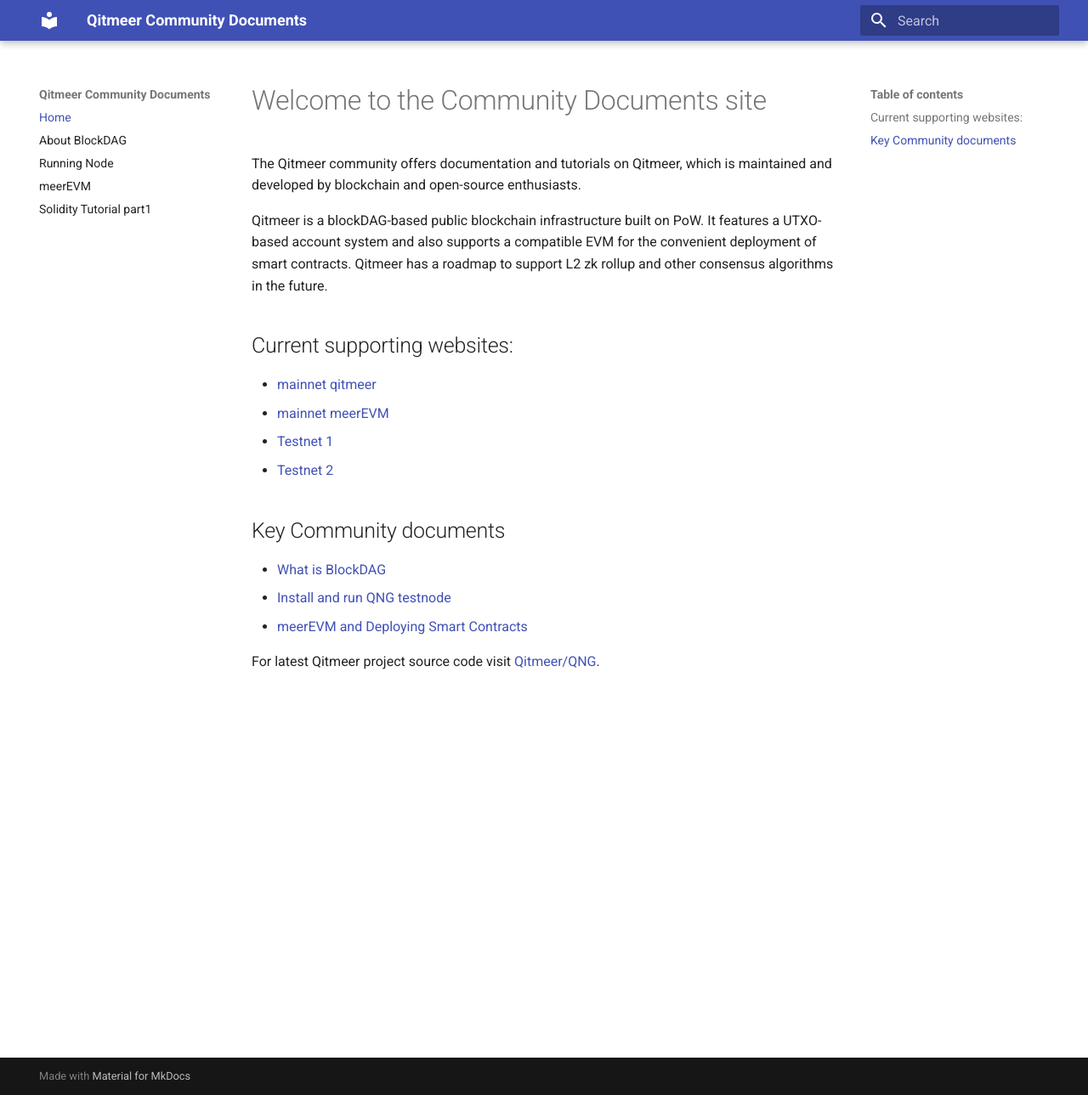
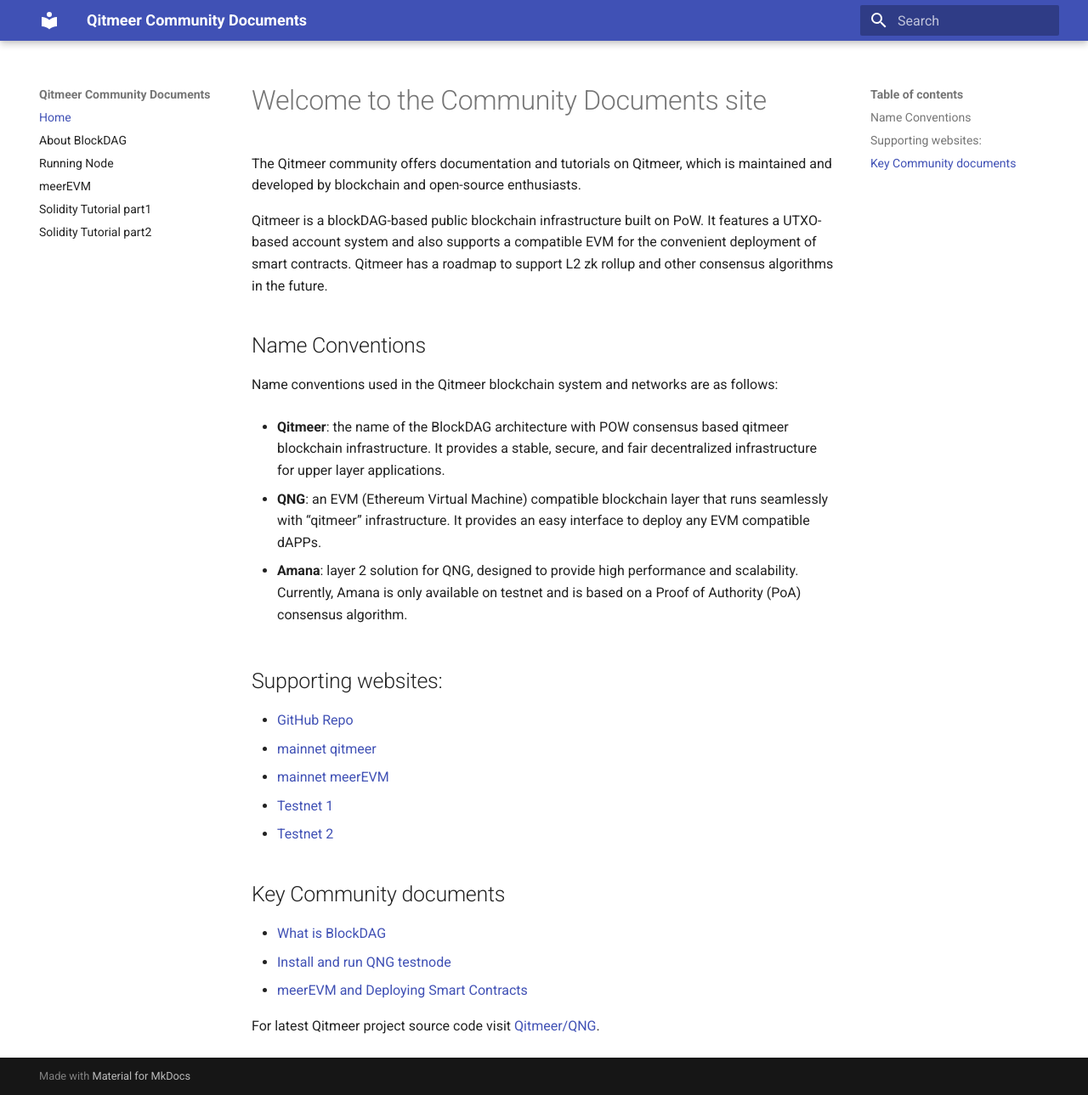
Before and after one commit to Qitmeer/community_docs, an MkDocs documentation site: the page built from docs/index.md, in a window 1280 px wide and 1289 px high. Shown: the whole window at 85% size. Built offline with MkDocs 1.6.1 and Material for MkDocs 9.7.7, drawn with Linux system fonts in a browser that asks for light colours.

Commit message:
qitmeer name convention
adding name conventions and solidity tutorial part2

```diff
--- a/docs/index.md
+++ b/docs/index.md
@@ -3,8 +3,19 @@
 
 Qitmeer is a blockDAG-based public blockchain infrastructure built on PoW. It features a UTXO-based account system and also supports a compatible EVM for the convenient deployment of smart contracts. Qitmeer has a roadmap to support L2 zk rollup and other consensus algorithms in the future.
 
-## Current supporting websites:
+## Name Conventions
 
+Name conventions used in the Qitmeer blockchain system and networks are as follows:
+
+* **Qitmeer**: the name of the BlockDAG architecture with POW consensus based qitmeer blockchain infrastructure. It provides a stable, secure, and fair decentralized infrastructure for upper layer applications.
+
+* **QNG**: an EVM (Ethereum Virtual Machine) compatible blockchain layer that runs seamlessly with “qitmeer” infrastructure. It provides an easy interface to deploy any EVM compatible dAPPs.
+
+* **Amana**: layer 2 solution for QNG, designed to provide high performance and scalability. Currently, Amana is only available on testnet and is based on a Proof of Authority (PoA) consensus algorithm.
+
+## Supporting websites:
+
+* [GitHub Repo](https://github.com/Qitmeer/qng)
 * [mainnet qitmeer](https://meerscan.io)
 * [mainnet meerEVM](https://evm.meerscan.io)
 * [Testnet 1](https://testnet.meerscan.io)
--- a/mkdocs.yml
+++ b/mkdocs.yml
@@ -5,5 +5,7 @@
   - Running Node: Installation_Running_qng_node.md
   - meerEVM: meerEVM_deploying_SmartContracts.md
   - Solidity Tutorial part1: solidity_tutorial_basics_part_1.md
+  - Solidity Tutorial part2: solidity_tutorial_basics_part_2.md
+
 theme:
   name: material
```
